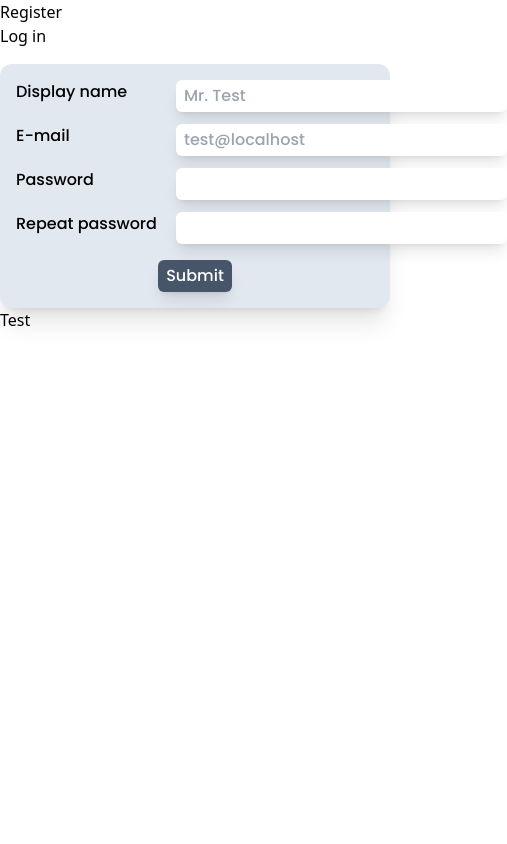
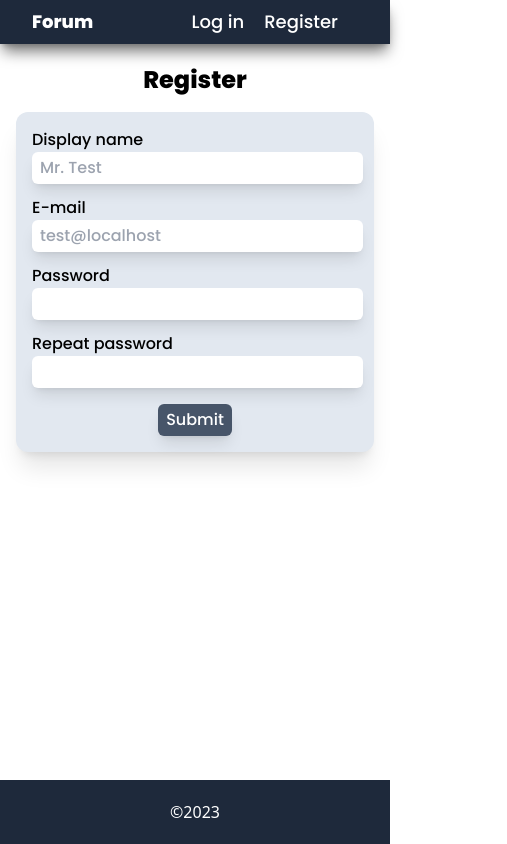
Before and after one commit to rbsoen/next-forum-test, a Next.js app: page /register in a window 390 px wide. Shown: the whole page, 507 px wide, since content can reach past the window. Built offline with nearby package versions, Linux system fonts and the light colour scheme; no server answers.

Commit message:
feat: create navbar and responsive form

```diff
--- a/src/app/globals.css
+++ b/src/app/globals.css
@@ -3,5 +3,35 @@
 @tailwind utilities;
 
 .main {
-  @apply container max-w-6xl mx-auto
+  @apply container max-w-6xl mx-auto px-4
 }
+
+.main > main {
+  @apply min-h-screen pt-16 pb-16
+}
+
+#mainHeader {
+  @apply
+    px-8 py-2 text-white bg-slate-800 fixed w-[100%] z-10 left-0 top-0 shadow-lg shadow-neutral-500
+    text-lg
+}
+
+#mainHeader nav {
+  @apply flex flex-row max-w-6xl mx-auto
+}
+
+#mainHeader h1 {
+  @apply flex-grow font-bold
+}
+
+#mainMenu {
+  @apply flex flex-row gap-5 flex-row-reverse
+}
+
+#mainFooter {
+  @apply text-center -mt-16 min-h-[4em] bg-slate-800 text-white pt-5 absolute left-0 w-[100%]
+}
+
+.staticH2 {
+  @apply text-center text-2xl
+}
--- a/src/app/layout.tsx
+++ b/src/app/layout.tsx
@@ -6,6 +6,8 @@ import Link from 'next/link'
 import Provider from "@/app/context/client-provider"
 import { getServerSession } from "next-auth/next"
 import { authOptions } from "@/app/api/auth/[...nextauth]/route"
+
+import { poppinsRegular, poppinsBold } from './fonts'
 
 export const metadata: Metadata = {
   title: 'Forum',
@@ -22,9 +24,10 @@ export default async function RootLayout({
     <html lang="en">
       <Provider session={session}>
       <body className="main">
-        <header>
-          <nav>
-          <ul>
+        <header id="mainHeader">
+          <nav className={poppinsRegular.className}>
+          <h1><Link href="/forum">Forum</Link></h1>
+          <ul id="mainMenu">
             <li><b>{session?.user?.displayName}</b></li>
             {
               session?.user?
@@ -42,8 +45,8 @@ export default async function RootLayout({
         <main>
         {children}
         </main>
-        <footer>
-          Test
+        <footer id="mainFooter">
+          &copy;2023
         </footer>
         <Toaster position="top-right"/>
       </body>
--- a/src/app/login/page.tsx
+++ b/src/app/login/page.tsx
@@ -1,6 +1,10 @@
 "use server";
 import AuthForm from "@/components/AuthForm";
+import { poppinsBold } from "../fonts";
 
 export default async function Page() {
-    return <AuthForm type="login"/>
+    return <>
+    <h2 className={`${poppinsBold.className} staticH2`}>Login</h2>
+        <AuthForm type="login"/>
+    </>
 }
--- a/src/app/register/page.tsx
+++ b/src/app/register/page.tsx
@@ -1,6 +1,10 @@
 "use server";
 import AuthForm from "@/components/AuthForm";
+import { poppinsBold } from "../fonts";
 
 export default async function Page() {
-    return <AuthForm type="register"/>
+    return <>
+        <h2 className={`${poppinsBold.className} staticH2`}>Register</h2>
+        <AuthForm type="register"/>
+    </>
 }
--- a/src/components/AuthForm.module.css
+++ b/src/components/AuthForm.module.css
@@ -15,7 +15,7 @@
 }
 .mainInputs > div {
     @apply
-        flex flex-row
+        flex flex-row max-sm:flex-col
 }
 
 .mainInputs label {
```
